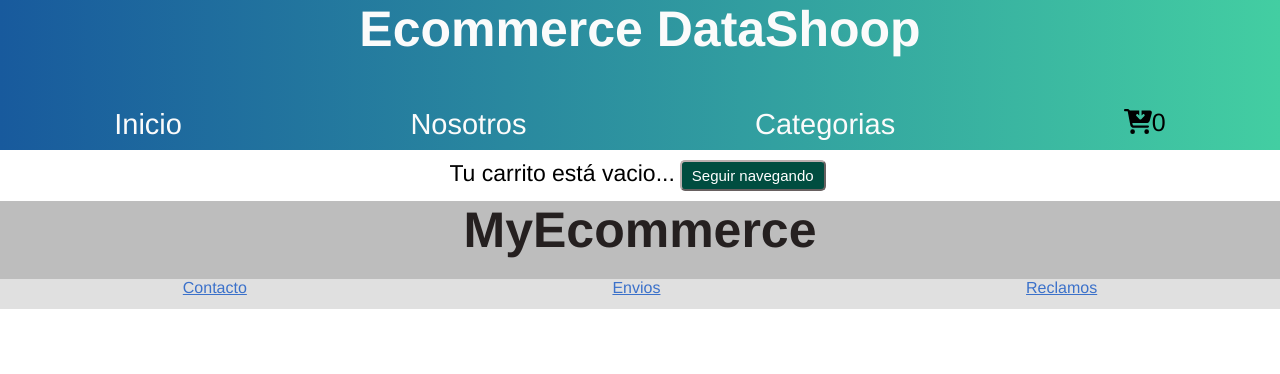
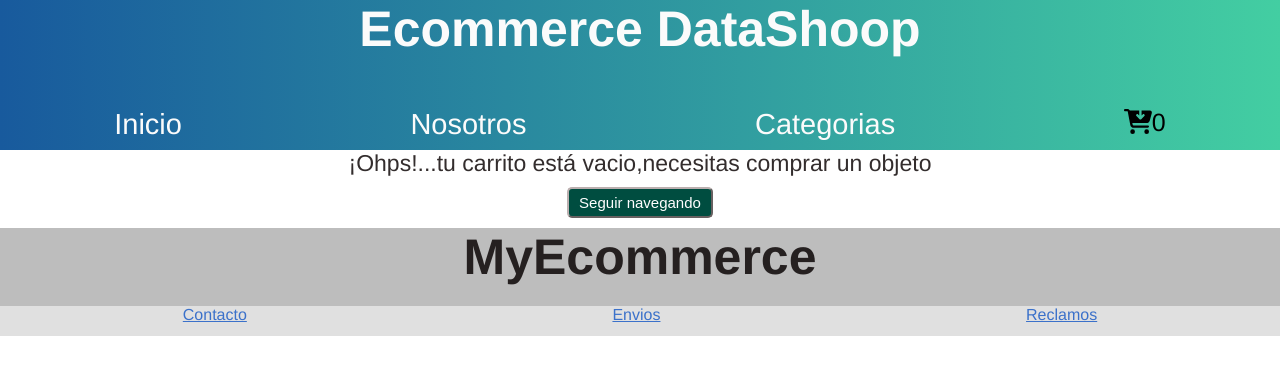
Before and after one commit to GuiFerdATA/React-Guille-Fernandez, a React (Create React App) app: page /cart in a window 1280 px wide. Shown: the top 374 px of the page. Built offline with nearby package versions, Linux system fonts and the light colour scheme.

Commit message:
corregimos texto

```diff
--- a/src/components/CartView/CartView.jsx
+++ b/src/components/CartView/CartView.jsx
@@ -12,7 +12,9 @@ function CartView() {
 
 
     if (cart.length === 0) {
-        return <div>Tu carrito está vacio...<Link to="/"><Button>Seguir navegando</Button></Link></div>;
+        return <div>
+            <p>¡Ohps!...tu carrito está vacio,necesitas comprar un objeto</p>
+            <Link to="/"><Button>Seguir navegando</Button></Link></div>;
     }
     return (
         <div>
```
